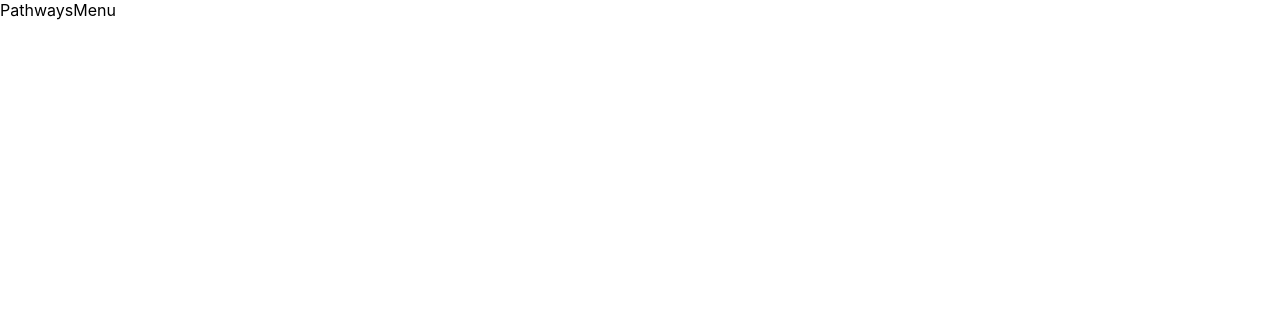
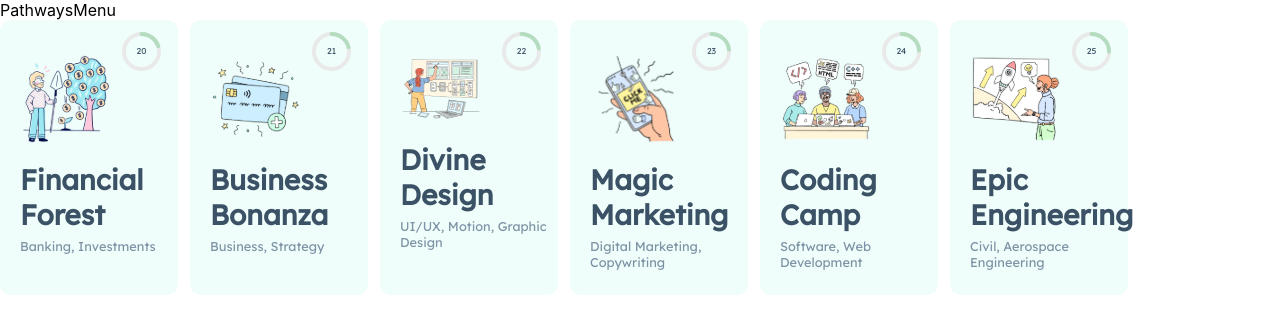
Before and after one commit to ecf123/ecf-fe-prototype, a React (Create React App) app: page /pathways in a window 1280 px wide. Shown: the top 334 px of the page. Built offline with nearby package versions, Linux system fonts and the light colour scheme.

Commit message:
added flex to list items

```diff
--- a/src/components/PathwaysCard/PathwaysCard.jsx
+++ b/src/components/PathwaysCard/PathwaysCard.jsx
@@ -1,10 +1,10 @@
-import { React } from "react";
+import {React} from "react";
 
-import { CircularProgressbar, buildStyles } from "react-circular-progressbar";
+import {CircularProgressbar, buildStyles} from "react-circular-progressbar";
 import "react-circular-progressbar/dist/styles.css";
 import "./PathwaysCard.scss";
 
-const PathwaysCard = ({ header, topics, image, percentage }) => {
+const PathwaysCard = ({header, topics, image, percentage}) => {
   //const { header, topics, image } = card;
 
   return (
@@ -25,7 +25,10 @@ const PathwaysCard = ({ header, topics, image, percentage }) => {
           />
         </div>
         <div className="card__content">
-          <img className="card__content-image" src={image} alt={header} />
+          <div className="card__content-img-div">
+            <img className="card__content-image" src={image} alt={header} />
+          </div>
+
           <h1 className="card__content-header">{header}</h1>
           <h2 className="card__content-topics">{topics}</h2>
         </div>
--- a/src/components/PathwaysCard/PathwaysCard.scss
+++ b/src/components/PathwaysCard/PathwaysCard.scss
@@ -25,8 +25,12 @@
       margin: 0;
     }
 
+    &-img-div {
+      // width: 91px;
+    }
+
     &-image {
-      //width: 91px;
+      width: 100%;
       padding: 34px 67px 0 21px;
     }
   }
--- a/src/containers/PathwayCardList/PathwayCardList.jsx
+++ b/src/containers/PathwayCardList/PathwayCardList.jsx
@@ -1,19 +1,12 @@
 import React from "react";
 import PathwaysCard from "../../components/PathwaysCard/PathwaysCard";
 import card from "../../assets/data/dummyPathwayData";
+import "./PathwayCardList.scss";
 
 const PathwayCardList = () => {
-  const JSX = card.map((card, index) => (
-    <PathwaysCard
-      key={index}
-      header={card.header}
-      image={card.image}
-      topics={card.topics}
-      percentage={index + 20}
-    />
-  ));
+  const JSX = card.map((card, index) => <PathwaysCard key={index} header={card.header} image={card.image} topics={card.topics} percentage={index + 20} />);
 
-  return <div>{JSX}</div>;
+  return <div className="pathway-card-list-content">{JSX}</div>;
 };
 
 export default PathwayCardList;
--- a/src/containers/PathwayCardList/PathwayCardList.scss
+++ b/src/containers/PathwayCardList/PathwayCardList.scss
@@ -0,0 +1,5 @@
+.pathway-card-list-content {
+  display: flex;
+  flex-wrap: wrap;
+  gap: 12px;
+}
--- a/src/containers/PathwayOverview/PathwayOverview.jsx
+++ b/src/containers/PathwayOverview/PathwayOverview.jsx
@@ -7,7 +7,7 @@ import PathwayCardList from "../PathwayCardList/PathwayCardList";
 const PathwayOverview = () => {
   return (
     <div>
-      <PathwayCardList />
+      <h1>Pathway Overview</h1>
     </div>
   );
 };
--- a/src/containers/PathwaysMenu/PathwaysMenu.jsx
+++ b/src/containers/PathwaysMenu/PathwaysMenu.jsx
@@ -1,11 +1,18 @@
-import React from 'react'
+import React from "react";
+import PathwayOverview from "../PathwayOverview/PathwayOverview";
+import PathwayCardList from "../PathwayCardList/PathwayCardList";
 
 // path: /pathways
 
 const PathwaysMenu = () => {
   return (
-    <div>PathwaysMenu</div>
-  )
-}
+    <>
+      <div>PathwaysMenu</div>
+      <div>
+        <PathwayCardList />
+      </div>
+    </>
+  );
+};
 
-export default PathwaysMenu
+export default PathwaysMenu;
```
